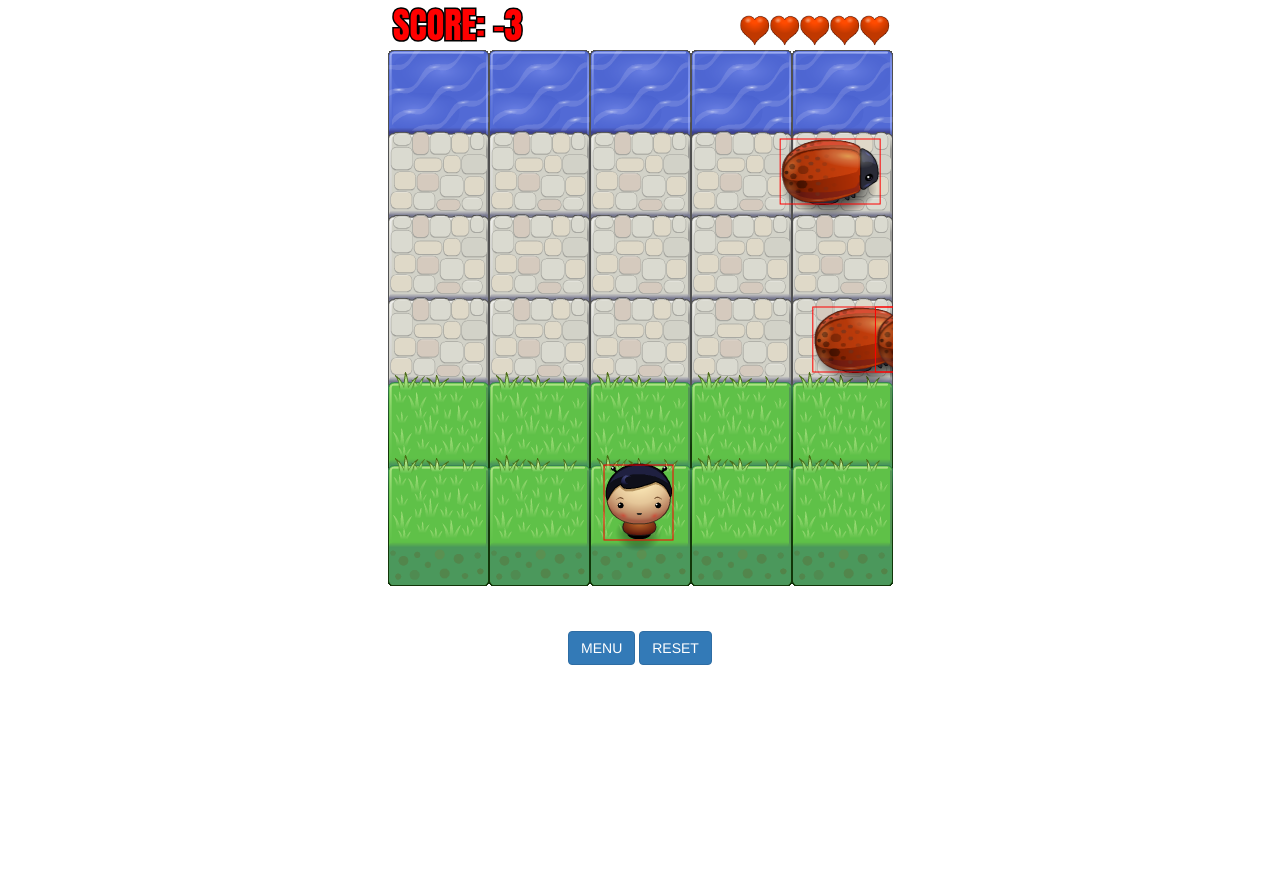
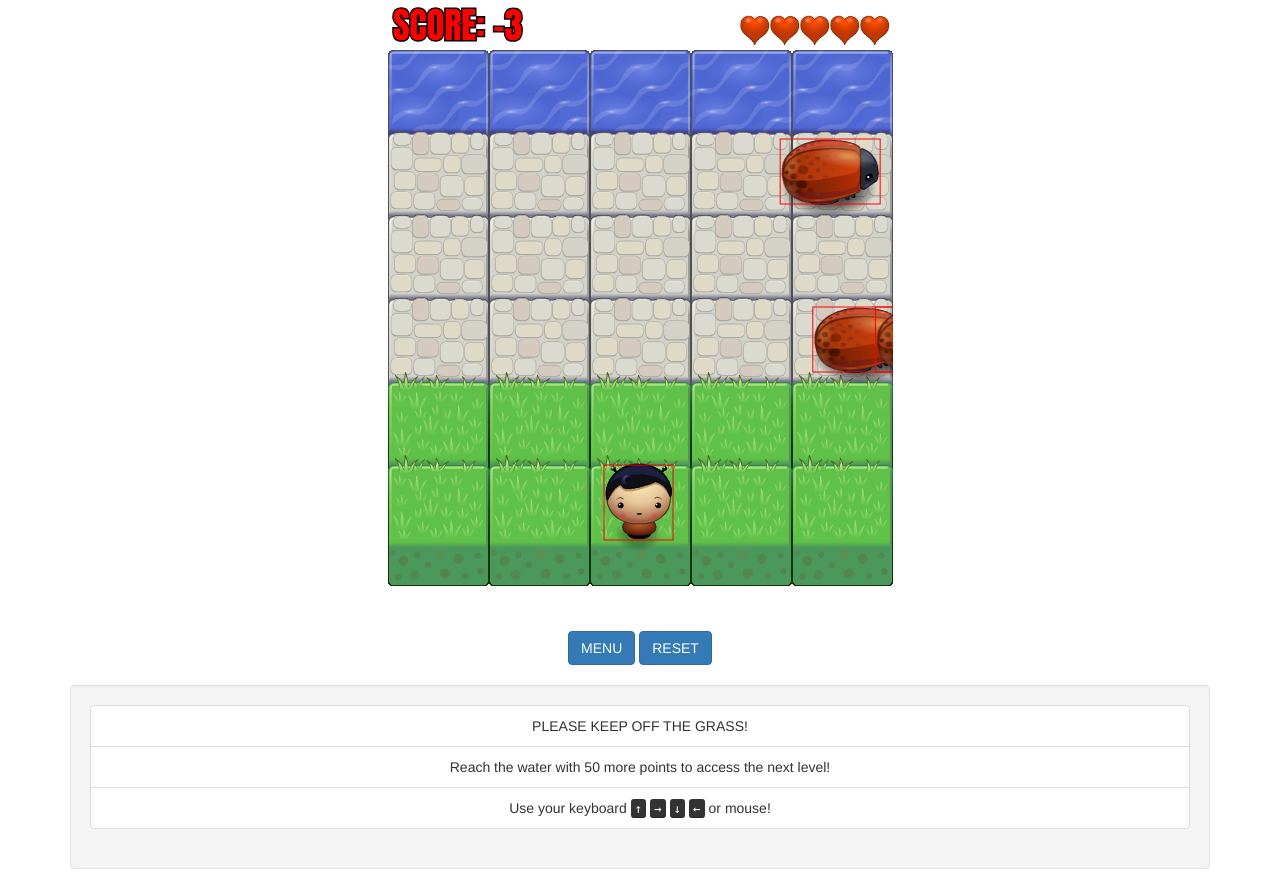
Before and after one commit to dsteb/frogger-game, a plain HTML site: page index.html in a window 1280 px wide. Both pictures are taken after a click on the button "START". Before the commit the page ends 800 px from the top, so only its background shows below. Drawn offline with nearby package versions, Linux system fonts and the light colour scheme.

Commit message:
Add help block to the page

```diff
--- a/css/style.css
+++ b/css/style.css
@@ -32,3 +32,7 @@ body {
 .buttons {
   margin-top: 20px;
 }
+
+.help {
+  margin-top: 20px;
+}
--- a/index.html
+++ b/index.html
@@ -34,6 +34,16 @@
     <button id="menu-btn" type="button" class="btn btn-primary hidden">MENU</button>
     <button id="reset-btn" type="button" class="btn btn-primary hidden">RESET</button>
   </div>
+  <div id="help" class="container help hidden">
+    <div class="well">
+      <ul class="list-group">
+        <li class="list-group-item">PLEASE KEEP OFF THE GRASS!</li>
+        <li class="list-group-item">Reach the water with 50 more points to access the next level!</li>
+        <li class="list-group-item">Use your keyboard <kbd>↑</kbd> <kbd>→</kbd> <kbd>↓</kbd> <kbd>←</kbd> or mouse!
+      </ul>
+    </div>
+  </div>
+
   <script src="https://code.jquery.com/jquery-2.2.4.min.js"></script>
   <script src="https://maxcdn.bootstrapcdn.com/bootstrap/3.3.6/js/bootstrap.min.js"></script>
   <script src="js/resources.js"></script>
--- a/js/app.js
+++ b/js/app.js
@@ -443,6 +443,7 @@
       $(this).hide();
       $('#menu-btn,#reset-btn').removeClass('hidden');
       $('#heroes').hide();
+      $('#help').removeClass('hidden');
       Engine.init();
     });
     $('#menu-btn').click(function() {
```
